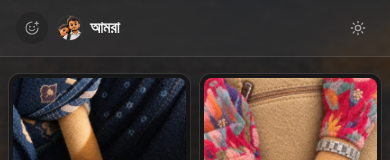
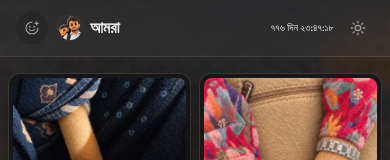
Before and after one commit to fiftee15n/9November, a Next.js app: page /hat-dhoro in a window 390 px wide. Shown: the top 160 px of the page. Built offline with nearby package versions, Linux system fonts and the light colour scheme; what react-apple-emojis would draw is missing.

Commit message:
feat(header): display countdown on mobile screens

```diff
--- a/components/Hero/HeaderBar.tsx
+++ b/components/Hero/HeaderBar.tsx
@@ -139,20 +139,20 @@ export function HeaderBar() {
         </div>
       </motion.div>
 
-      {/* Right: Timer + Coordinates + Theme toggle */}
+      {/* Right: Countdown (mobile + desktop) + Clock & Date (tablet/desktop) + Theme toggle */}
       <motion.div
-        className="flex h-8 items-center gap-3 sm:gap-5"
+        className="flex h-8 items-center gap-2 sm:gap-4"
         initial={reduce ? false : { opacity: 0, y: -8 }}
         animate={{ opacity: 1, y: 0 }}
         transition={{ duration: 0.4, ease: "easeOut", delay: 0.16 }}
       >
-        <div className="hidden items-center gap-2.5 text-[11px] text-neutral-400 sm:flex">
-          <span className="font-mono text-[10px]" suppressHydrationWarning>
+        <div className="flex items-center gap-1.5 sm:gap-2.5 text-[10px] sm:text-[11px] text-neutral-400">
+          <span className="hidden font-mono text-[10px] sm:inline" suppressHydrationWarning>
             {time ?? "00:00:00"}
           </span>
           {banglaDate && (
             <>
-              <span className="opacity-30">—</span>
+              <span className="hidden opacity-30 sm:inline">—</span>
               <span
                 className="hidden text-neutral-600 dark:text-neutral-300 font-medium md:inline"
                 style={{ fontFamily: "var(--font-bengali)" }}
@@ -165,7 +165,7 @@ export function HeaderBar() {
             <>
               <span className="hidden opacity-30 md:inline">—</span>
               <span
-                className="text-black dark:text-white font-medium tabular-nums"
+                className="text-black dark:text-white font-medium tabular-nums text-[10px] sm:text-[11px]"
                 style={{ fontFamily: "var(--font-bengali)" }}
                 title="১০ আগস্ট ২০২৪ থেকে"
               >
```
